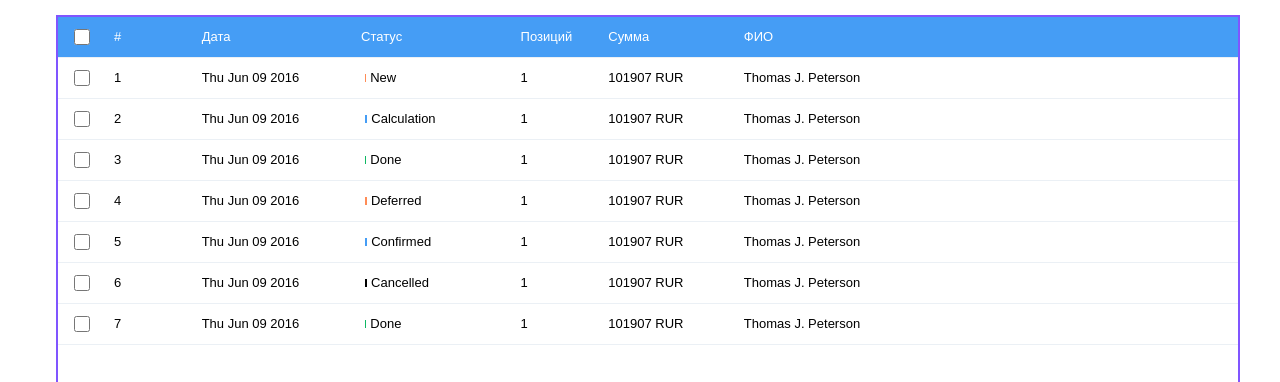
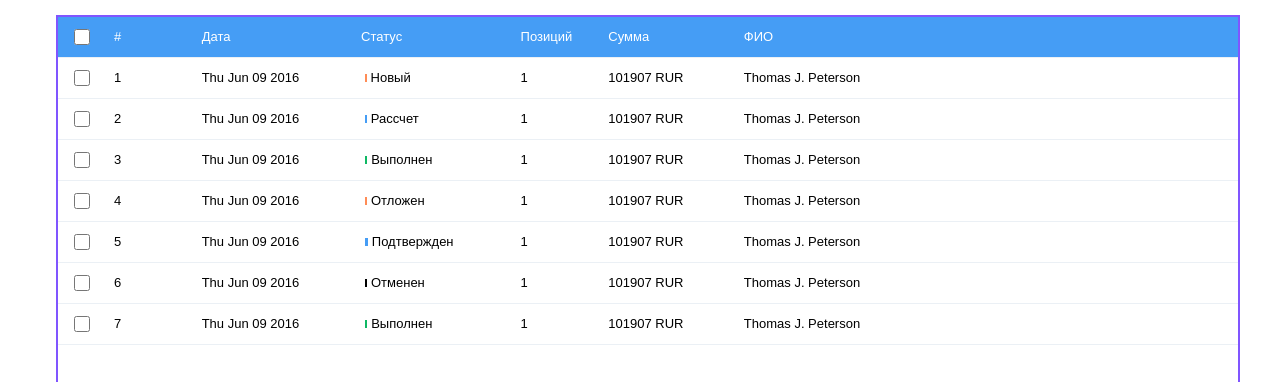
Before and after one commit to StrixSeloputo/admin-panel, a React (Create React App) app: page / in a window 1280 px wide. Shown: the part 173-555 px from the top of the page. Built offline with nearby package versions, Linux system fonts and the light colour scheme.

Commit message:
Русификация статуса

```diff
--- a/src/components/Status.js
+++ b/src/components/Status.js
@@ -10,7 +10,7 @@ function Status(props) {
             return (
                 <div className="status">
                     <StatusIcon color="ORANGE"/>
-                    <Text text="New"/>
+                    <Text text="Новый"/>
                 </div>
             )
 
@@ -18,7 +18,7 @@ function Status(props) {
             return (
                 <div className="status">
                     <StatusIcon color="BLUE"/>
-                    <Text text="Calculation"/>
+                    <Text text="Рассчет"/>
                 </div>
             )
 
@@ -26,7 +26,7 @@ function Status(props) {
             return (
                 <div className="status">
                     <StatusIcon color="BLUE"/>
-                    <Text text="Confirmed"/>
+                    <Text text="Подтвержден"/>
                 </div>
             )
 
@@ -34,7 +34,7 @@ function Status(props) {
             return (
                 <div className="status">
                     <StatusIcon color="ORANGE"/>
-                    <Text text="Deferred"/>
+                    <Text text="Отложен"/>
                 </div>
             )
 
@@ -42,7 +42,7 @@ function Status(props) {
             return (
                 <div className="status">
                     <StatusIcon color="GREEN"/>
-                    <Text text="Done"/>
+                    <Text text="Выполнен"/>
                 </div>
             )
 
@@ -50,7 +50,7 @@ function Status(props) {
             return (
                 <div className="status">
                     <StatusIcon color="GREY"/>
-                    <Text text="Cancelled"/>
+                    <Text text="Отменен"/>
                 </div>
             )
 
```
